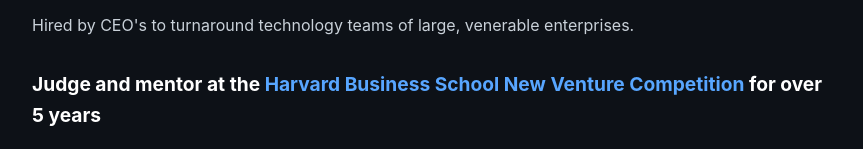
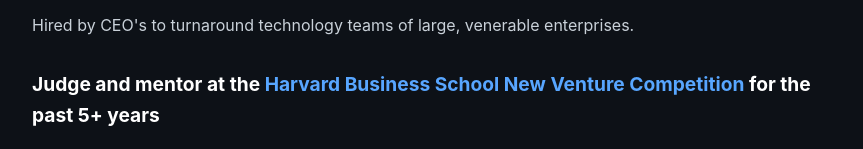
Before and after one commit to kudwitt/kudwitt.com, a plain HTML site: page index.html in a window 1280 px wide. Shown: the part 646-795 px from the top of the page, without its empty margins (208-1071 px from the left). Drawn offline with Linux system fonts and the light colour scheme.

Commit message:
Update index.html
copy change

```diff
--- a/index.html
+++ b/index.html
@@ -167,7 +167,7 @@
     <h3>CIO/CTO of <a href="https://timex.com">Timex</a> and <a href="https://www.nypl.org/">The New York Public Library</a></h3>
     <p>Hired by CEO's to turnaround technology teams of large, venerable enterprises.</p>
 
-    <h3>Judge and mentor at the <a href="https://www.hbs.edu/newventurecompetition/business-track/judging">Harvard Business School New Venture Competition</a> for over 5 years</h3>
+    <h3>Judge and mentor at the <a href="https://www.hbs.edu/newventurecompetition/business-track/judging">Harvard Business School New Venture Competition</a> for the past 5+ years</h3>
     <p>The Rock Business Track of Harvard Business School's New Venture Competition is a high-stakes annual event for student-led high-growth ventures, where teams receive rigorous feedback from top venture capitalists, investors, and entrepreneurs.</p>
 
     <h2>Current Venture</h2>
```
